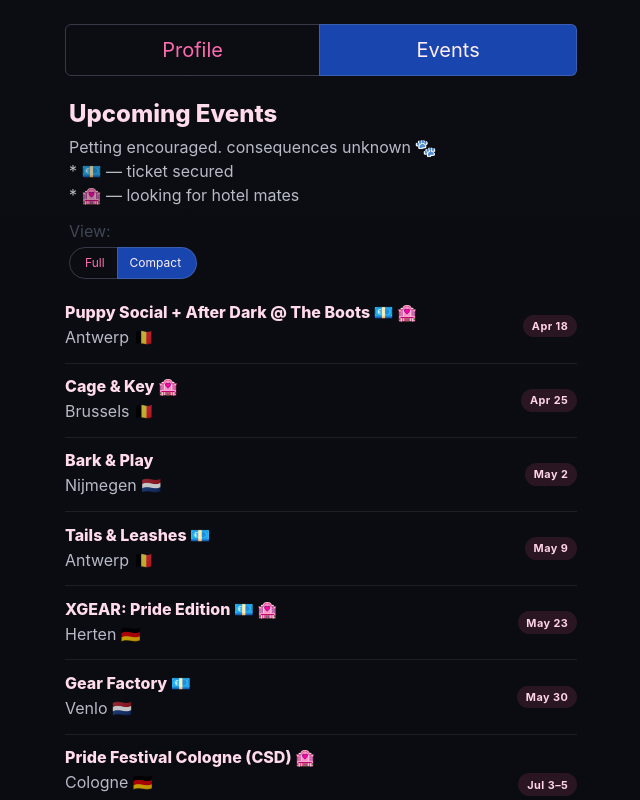
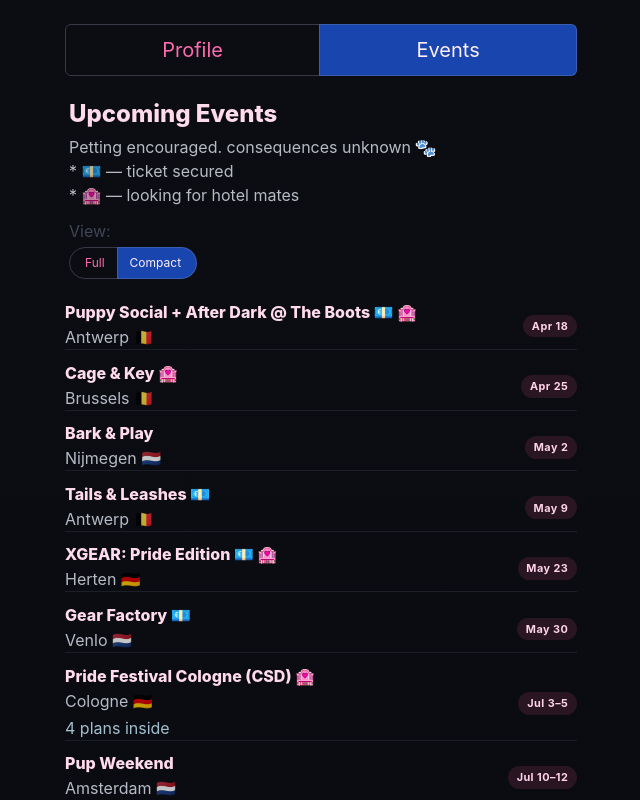
Before and after one commit to pup-softlock/pup-softlock-landing, a Nuxt app: page /events in a window 1280 px wide. Both pictures are taken after a click on the link "Compact". Shown: the top 800 px of the page, without its empty margins (319-959 px from the left). Built offline with nearby package versions, Linux system fonts and the light colour scheme.

Commit message:
Improve compact view in Events

```diff
--- a/app/assets/scss/main.scss
+++ b/app/assets/scss/main.scss
@@ -139,6 +139,11 @@
   gap: 1rem;
 }
 
+.event-card-close {
+  flex-shrink: 0;
+  margin-left: auto;
+}
+
 .event-date-badge {
   display: flex;
   min-width: 4.25rem;
@@ -195,18 +200,40 @@
   gap: 0.85rem;
 }
 
+.event-list > .event-list-row {
+  padding-bottom: 0.85rem;
+}
+.event-list > .event-list-row,
+.event-list > .event-list-item {
+  border-bottom: 1px solid rgba(148, 163, 184, 0.12);
+}
+
+.event-list > .event-list-row:last-child,
+.event-list > .event-list-item:last-child {
+  padding-bottom: 0;
+  border-bottom: none;
+}
+
 .event-list-row {
   display: flex;
   align-items: center;
   justify-content: space-between;
   gap: 1rem;
-  padding-bottom: 0.85rem;
-  border-bottom: 1px solid rgba(148, 163, 184, 0.12);
 }
 
-.event-list-row:last-child {
-  padding-bottom: 0;
-  border-bottom: none;
+.event-list-button {
+  width: 100%;
+  padding: 0;
+  background: transparent;
+  border: 0;
+  color: inherit;
+  text-align: left;
+  font: inherit;
+  cursor: pointer;
+}
+
+.event-list-button:hover {
+  opacity: 0.98;
 }
 
 .event-list-copy {
--- a/app/pages/events.vue
+++ b/app/pages/events.vue
@@ -45,6 +45,7 @@
 };
 
 const viewMode = ref<"full" | "compact">("full");
+const expandedEventIndex = ref<number | null>(null);
 
 const events: EventItem[] = [
   {
@@ -177,6 +178,22 @@
   }),
 );
 
+watch(viewMode, () => {
+  expandedEventIndex.value = null;
+});
+
+function isEventExpanded(index: number) {
+  return expandedEventIndex.value === index;
+}
+
+function toggleEventExpanded(index: number) {
+  if (viewMode.value !== "compact") {
+    return;
+  }
+
+  expandedEventIndex.value = expandedEventIndex.value === index ? null : index;
+}
+
 function dateMonth(date: EventItem["date"]) {
   return date.start.month;
 }
@@ -306,11 +323,20 @@
         "
       >
         <article
-          v-for="event in eventCards"
+          v-for="(event, index) in eventCards"
           :key="event.key"
-          :class="viewMode === 'full' ? 'card event-card' : 'event-list-row'"
+          :class="[
+            viewMode === 'full' ? 'card event-card' : 'event-list-item',
+            {
+              'card event-card':
+                viewMode === 'compact' && isEventExpanded(index),
+            },
+          ]"
         >
-          <div v-if="viewMode === 'full'" class="card-content p-5">
+          <div
+            v-if="viewMode === 'full' || isEventExpanded(index)"
+            class="card-content p-5"
+          >
             <div class="event-layout">
               <div
                 class="event-date-badge"
@@ -363,10 +389,24 @@
                   </dl>
                 </div>
               </div>
+
+              <button
+                v-if="viewMode === 'compact'"
+                type="button"
+                class="delete event-card-close"
+                aria-label="Collapse event details"
+                @click="toggleEventExpanded(index)"
+              ></button>
             </div>
           </div>
 
-          <template v-else>
+          <button
+            v-else
+            type="button"
+            class="event-list-row event-list-button"
+            :aria-expanded="isEventExpanded(index)"
+            @click="toggleEventExpanded(index)"
+          >
             <div class="event-list-copy">
               <h2 class="title is-6 mb-1">{{ event.title }}</h2>
               <p class="small-note mb-0">{{ event.compactLocation }}</p>
@@ -381,7 +421,7 @@
             <div class="event-list-date event-compact-date">
               {{ event.dateLabel }}
             </div>
-          </template>
+          </button>
         </article>
       </div>
 
```
